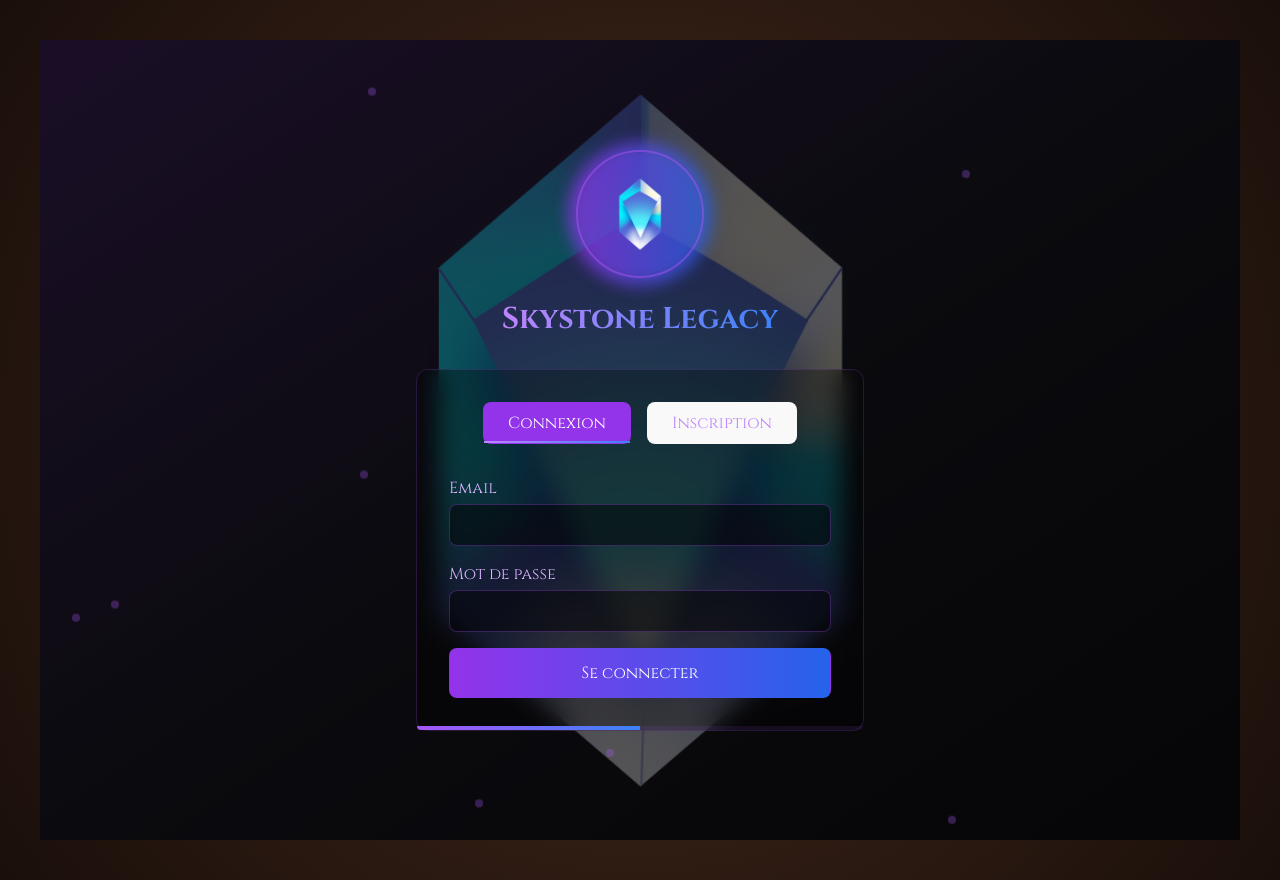
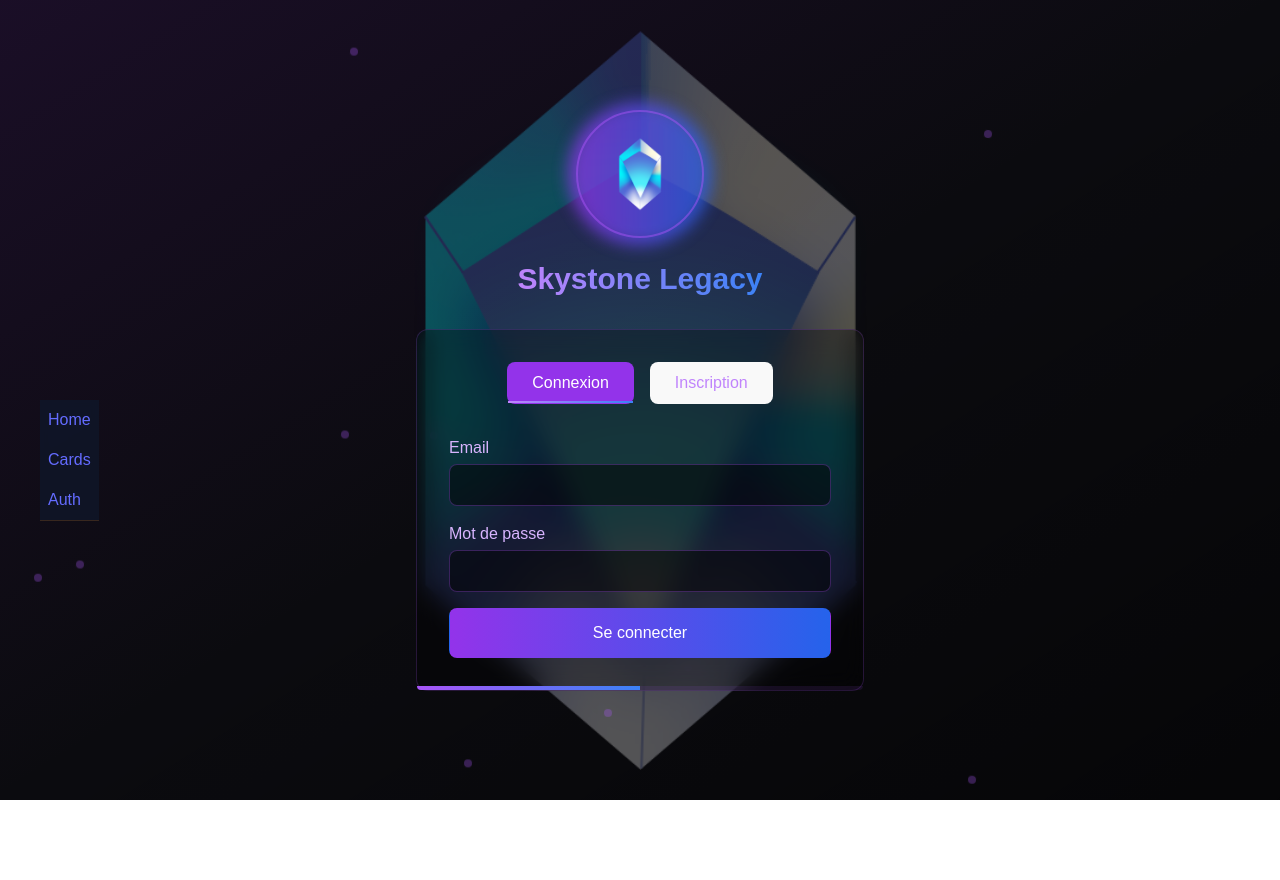
Before and after one commit to Kevin-Lamotte974/Skystone_Legacy_Web, a React (Vite) app in the folder frontend/: page /auth in a window 1280 px wide. After the commit the page ends 800 px from the top, so only its background shows below. Built offline with nearby package versions, Linux system fonts and the light colour scheme.

Commit message:
Ajout temporaire navbar

```diff
--- a/frontend/src/App.jsx
+++ b/frontend/src/App.jsx
@@ -1,4 +1,4 @@
-import { BrowserRouter as Router, Routes, Route, Navigate } from 'react-router-dom';
+import { BrowserRouter as Router, Routes, Route, Navigate, Link } from 'react-router-dom';
 import { AudioProvider } from './context/AudioContext';
 import Home from './components/pages/Home';
 import Auth from './components/pages/Auth';
@@ -11,7 +11,15 @@ function App() {
   return (
     <AudioProvider>
       <Router>
+      <nav className='absolute top-[50%] left-10 z-50'>
+        <div className="w-full bg-slate-900/80 backdrop-blur-sm border-b border-amber-600/20 z-50 p-2 flex flex-col gap-4">
+          <Link to={'/home'} >Home</Link>
+          <Link to={'/cards'}>Cards</Link>
+          <Link to={'/auth'}>Auth</Link>
+        </div>
+      </nav>
         <Routes>
+
           <Route path="/" element={<Navigate to="/auth" />} />
           <Route path="/auth" element={<Auth />} />
           <Route path="/home" element={<Home />} />
--- a/frontend/src/components/pages/Auth.jsx
+++ b/frontend/src/components/pages/Auth.jsx
@@ -1,5 +1,5 @@
 import React, { useState } from 'react';
-import { useNavigate } from 'react-router-dom';
+import { Link, useNavigate } from 'react-router-dom';
 import skystone_logo from '../../assets/logo/Crystal_Skystone_Legacy.png';
 
 const Auth = () => {
@@ -43,6 +43,7 @@ const Auth = () => {
 
   return (
     <div className="min-h-screen bg-[#0B0B0F] flex items-center justify-center relative overflow-hidden px-4">
+
       {/* Effets d'arrière-plan */}
       <div className="absolute inset-0">
         <div className="absolute inset-0 bg-gradient-to-br from-purple-900/20 via-transparent to-black/50"></div>
--- a/frontend/src/styles/CardList.css
+++ b/frontend/src/styles/CardList.css
@@ -1,6 +1,6 @@
 @import url('https://fonts.googleapis.com/css2?family=Cinzel:wght@400;700&display=swap');
 
-body {
+/* body {
     min-height: 100vh;
     display: flex;
     justify-content: center;
@@ -11,7 +11,7 @@ body {
     gap: 50px;
     padding: 40px;
     flex-wrap: wrap;
-}
+} */
 
 .card {
     width: 320px;
```
